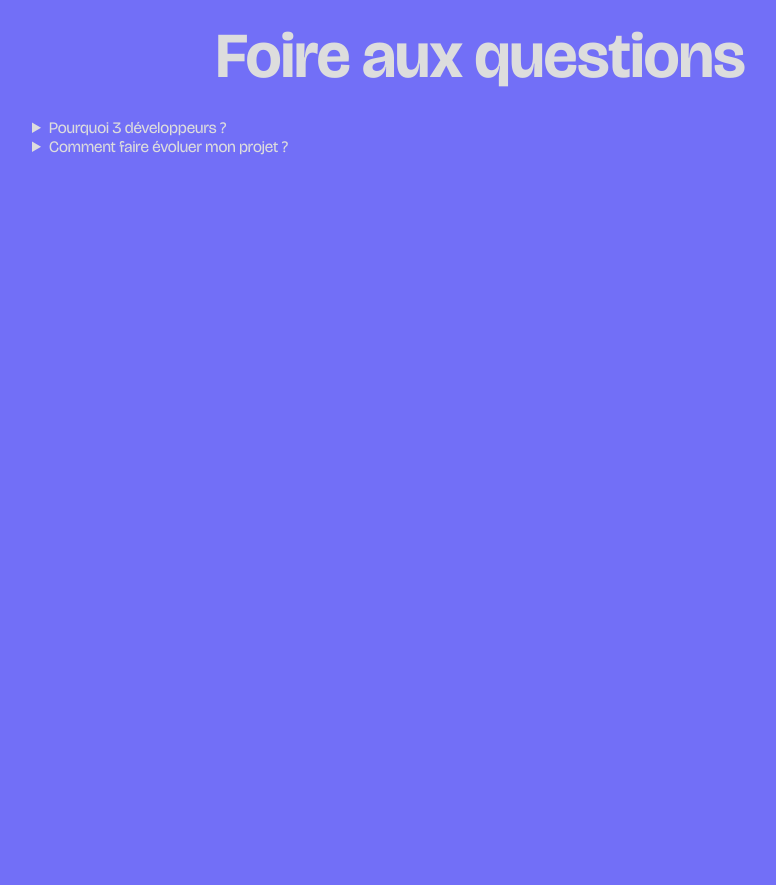
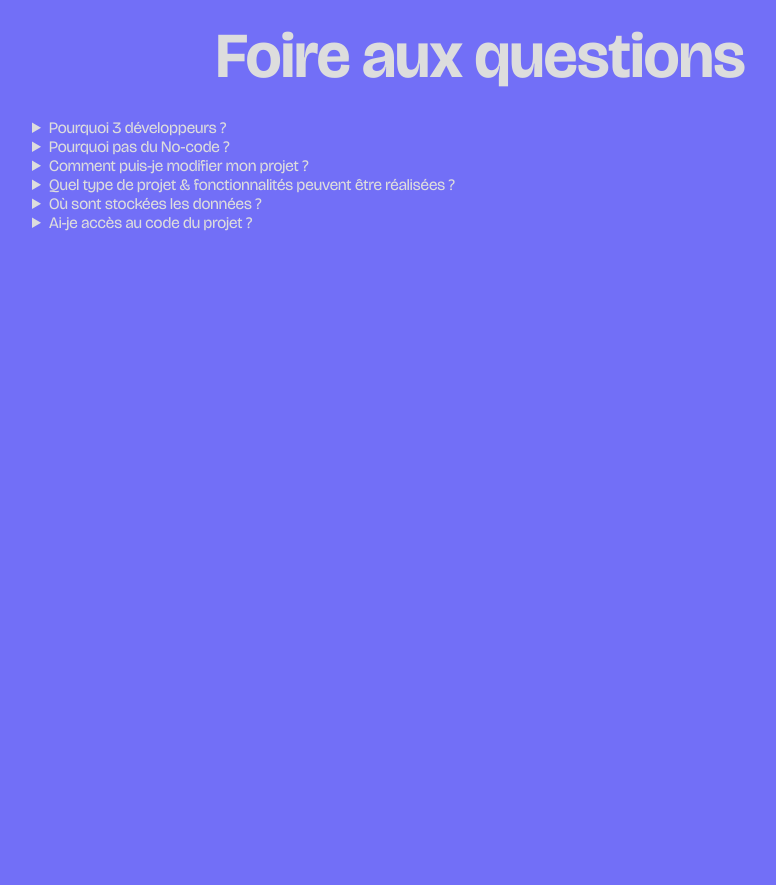
Before and after one commit to les3dev/website, a SvelteKit app: page / in a window 1280 px wide. Shown: the part 6580-7465 px from the top of the page, without its empty margins (160-936 px from the left). Built offline with nearby package versions, Linux system fonts and the light colour scheme.

Commit message:
feat(faq): add questions

```diff
--- a/src/routes/+page.svelte
+++ b/src/routes/+page.svelte
@@ -106,8 +106,29 @@
         pouvons nous répartir efficacement pour répondre à vos demandes les plus folles.
     </details>
     <details>
-        <summary>Comment faire évoluer mon projet ?</summary>
-        Vous avez les clés
+        <summary>Pourquoi pas du No-code ?</summary>
+        Nous avons développés plusieurs outils No-Code, nous sommes bien placés pour comprendre ses avantages et limitations.
+        Nous arriverons à vous fournir un résultat plus qualitatif, performant et maintenable avec du code à l'ancienne
+    </details>
+    <details>
+        <summary>Comment puis-je modifier mon projet ?</summary>
+        Nous vous fournirons toujours le code source, vous seul en serez le propriétaire. Si vous voulez modifier votre projet,
+        vous pouvez le faire vous-mêmes, refaire appel à nous ou même à d'autres dev. Nous pouvons également développer des solutions
+        afin que vous puissiez facilement faire évoluer votre produit.
+    </details>
+    <details>
+        <summary>Quel type de projet & fonctionnalités peuvent être réalisées ?</summary>
+        Probablement tout ce que vous voulez. Avec nos 10 ans d'experiences, on a rencontrés beaucoup de problèmes et tout autant de solution.
+        Nous avons réalisés un grand nombre d'applications ou de sites avec des fonctionnalités très différentes (realtime, collaboration, 3D)
+    </details>
+    <details>
+        <summary>Où sont stockées les données ?</summary>
+        À vous de voir. Ça peut être chez vous, chez d'autres, mais pas chez nous. Nous ne voulons pas prendre la responsabilité de vos données.
+    </details>
+    <details>
+        <summary>Ai-je accès au code du projet ?</summary>
+        Oui, le code que nous écrivons n'a qu'un seul destinataire : vous. Lorsque nous aurons fini le projet, nous vous donnerons toutes les clés
+        pour que vous soyez propriétaire du projet.
     </details>
 </section>
 <section id="contact" class="center">
```
